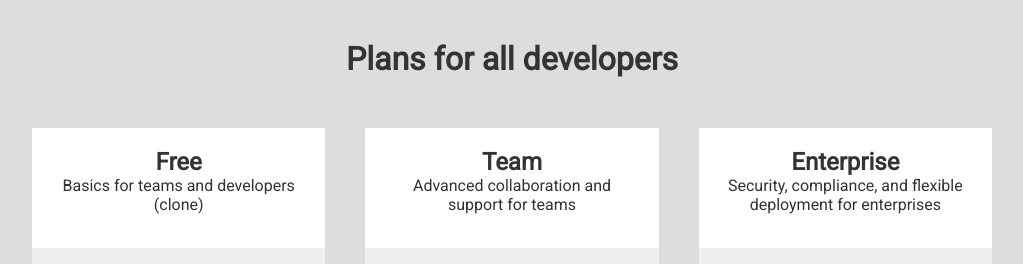
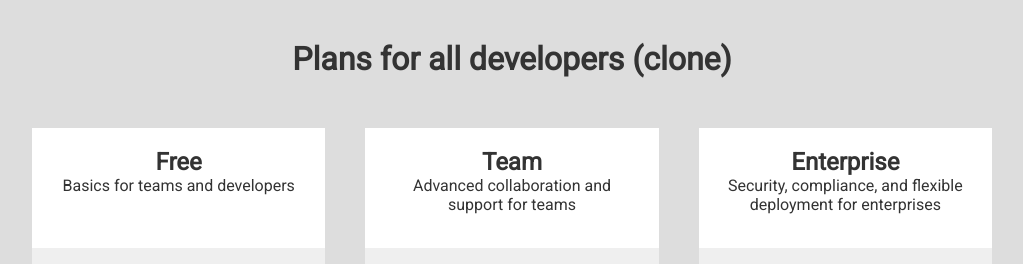
Before and after one commit to sundlee/my-web-clones, a plain HTML site: page veamcamp/pricetable/index.html in a window 1280 px wide. Shown: the top 264 px of the page, without its empty margins (128-1151 px from the left). Drawn offline with Linux system fonts and the light colour scheme.

Commit message:
제목에 clone페이지라고 명시

```diff
--- a/veamcamp/pricetable/index.html
+++ b/veamcamp/pricetable/index.html
@@ -10,13 +10,13 @@
 <body>
 <div class="wrapper">
   <h1 class="title">
-    Plans for all developers
+    Plans for all developers (clone)
   </h1>
   <ul class="price">
     <li class="price-item">
       <div class="price-item-header">
         <h2>Free</h2>
-        <p>Basics for teams and developers (clone)</p>
+        <p>Basics for teams and developers</p>
       </div>
       <div class="price-item-content">
         <ul class="list">
```
